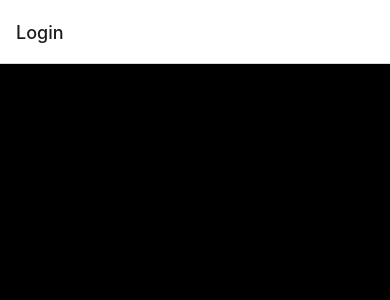
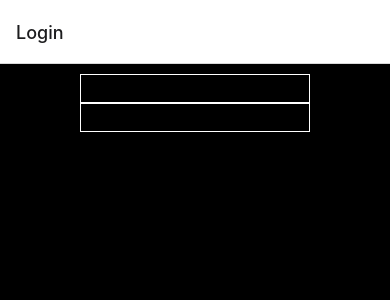
Before and after one commit to juan-serrano-soria/flight-talk, a React Native app: screen /Login in a window 390 px wide. Shown: the top 300 px of the page. Built offline with nearby package versions, Linux system fonts and the light colour scheme.

Commit message:
Implement login with mail and log out

```diff
--- a/src/screens/Chats.tsx
+++ b/src/screens/Chats.tsx
@@ -1,12 +1,18 @@
+import { signOut } from "firebase/auth";
 import { useSetAtom } from "jotai/react";
-import { Text, View } from "react-native";
+import { Alert, Text, View } from "react-native";
+import { auth } from "../firebase";
 import isLoggedIn from "../state/state";
 
 const Chats = ({ navigation }) => {
   const setIsLoggedIn = useSetAtom(isLoggedIn);
 
   const logOut = () => {
-    setIsLoggedIn(false);
+    signOut(auth).then(() => {
+      setIsLoggedIn(false);
+    }).catch((error) => {
+      Alert.alert("Log out error\n" + error.errorCode + " " + error.errorMessage);
+    });
   };
 
   return (
--- a/src/screens/Login.tsx
+++ b/src/screens/Login.tsx
@@ -1,5 +1,8 @@
+import { signInWithEmailAndPassword } from "firebase/auth";
 import { useSetAtom } from "jotai/react";
-import { Text, View } from "react-native";
+import { useState } from "react";
+import { Text, View, TextInput, Alert } from "react-native";
+import { auth } from "../firebase";
 import isLoggedIn from "../state/state";
 
 const Login = ({ navigation }) => {
@@ -11,15 +14,36 @@ const Login = ({ navigation }) => {
   const setIsLoggedIn = useSetAtom(isLoggedIn);
 
   const logIn = () => {
-    setIsLoggedIn(true);
+    signInWithEmailAndPassword(auth, email, password)
+      .then((userCredential) => {
+        const user = userCredential.user; // later see what to do with this
+        setIsLoggedIn(true);
+      })
+      .catch((error) => {
+        Alert.alert("Auth failed\n" + error.code + " " + error.message);
+      });
   };
+
+  const [email, setEmail] = useState("");
+  const [password, setPassword] = useState("");
 
   return (
     <View style={{ flex: 1, backgroundColor: 'black', alignItems: 'center', padding: 10}}>
-      <Text style={{ padding: 10}}>Email</Text>
-      <Text style={{ padding: 10}}>Password</Text>
+      <TextInput
+        style={{ padding: 5, borderColor: "white", borderWidth: 1 }}
+        onChangeText={setEmail}
+        value={email}
+        placeholder="Email"
+      />
+      <TextInput
+        style={{ padding: 5, borderColor: "white", borderWidth: 1 }}
+        onChangeText={setPassword}
+        value={password}
+        placeholder="Password"
+        secureTextEntry={true}
+      />
       <Text style={{ padding: 10}} onPress={logIn}>Login</Text>
-      <Text  style={{ padding: 10}} onPress={goToSignUp}>Sign Up</Text>
+      <Text style={{ padding: 10}} onPress={goToSignUp}>Sign Up</Text>
     </View>
   )
 }
```
